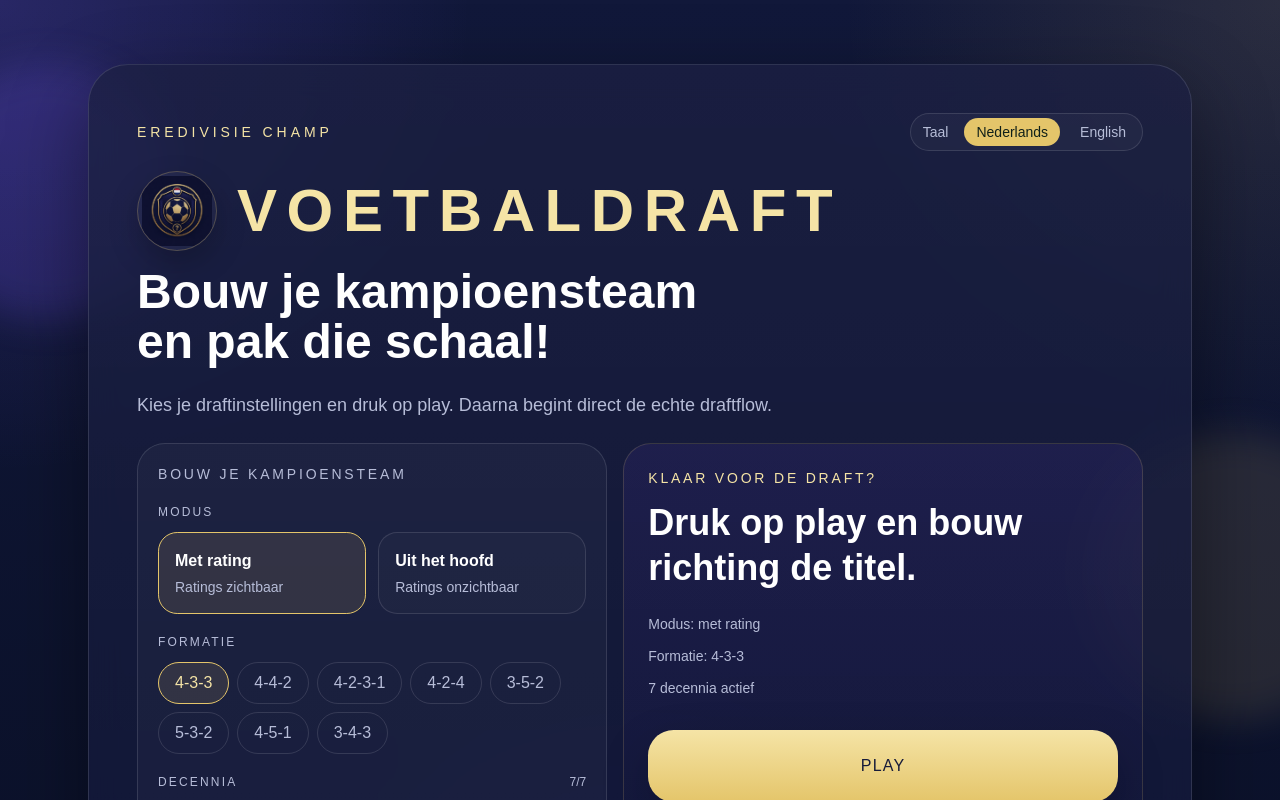
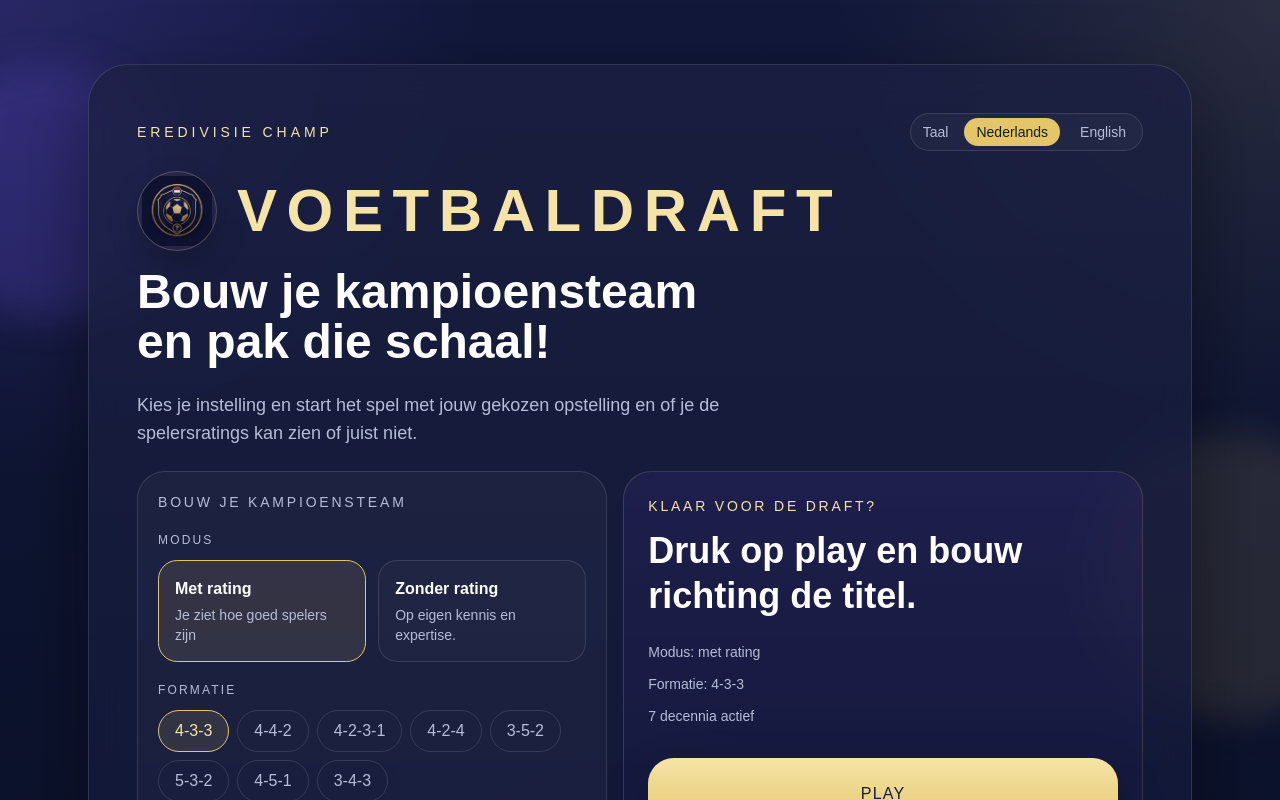
Before and after one commit to RamonBruijn/Eredivisie-Champ, a Next.js app: page / in a window 1280 px wide. Shown: the top 800 px of the page. Built offline with nearby package versions, Linux system fonts and the light colour scheme; no server answers.

Commit message:
Update page.tsx

```diff
--- a/src/app/page.tsx
+++ b/src/app/page.tsx
@@ -82,8 +82,8 @@ export default function HomePage() {
           </h1>
           <p className="mx-auto mt-3 max-w-2xl text-center text-[0.95rem] leading-6 text-[var(--muted)] md:mx-0 md:mt-6 md:text-left md:text-lg md:leading-7">
             {locale === "nl"
-              ? "Kies je draftinstellingen en druk op play. Daarna begint direct de echte draftflow."
-              : "Choose your draft settings and hit play. Then the real draft starts immediately."}
+              ? "Kies je instelling en start het spel met jouw gekozen opstelling en of je de spelersratings kan zien of juist niet."
+              : "Choose your setup and start the game with your selected formation and whether you want to see player ratings or not."}
           </p>
           <div className="mt-4 flex justify-center md:hidden">
             <LanguageToggle compact />
@@ -109,9 +109,9 @@ export default function HomePage() {
                           : "border-[var(--line)] bg-[rgba(255,255,255,0.02)]"
                       }`}
                     >
-                      <p className="font-semibold text-white">{t.common.withRating}</p>
+                      <p className="font-semibold text-white">{locale === "nl" ? "Met rating" : t.common.withRating}</p>
                       <p className="mt-1 text-sm text-[var(--muted)]">
-                        {locale === "nl" ? "Ratings zichtbaar" : "Ratings visible"}
+                        {locale === "nl" ? "Je ziet hoe goed spelers zijn" : "You can see how good players are"}
                       </p>
                     </button>
                     <button
@@ -123,9 +123,9 @@ export default function HomePage() {
                           : "border-[var(--line)] bg-[rgba(255,255,255,0.02)]"
                       }`}
                     >
-                      <p className="font-semibold text-white">{t.common.fromMemory}</p>
+                      <p className="font-semibold text-white">{locale === "nl" ? "Zonder rating" : "Without ratings"}</p>
                       <p className="mt-1 text-sm text-[var(--muted)]">
-                        {locale === "nl" ? "Ratings onzichtbaar" : "Ratings hidden"}
+                        {locale === "nl" ? "Op eigen kennis en expertise." : "Based on your own knowledge and expertise."}
                       </p>
                     </button>
                   </div>
```
